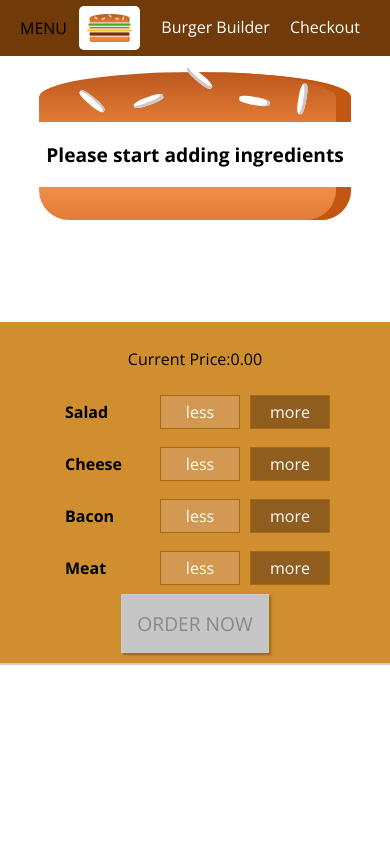
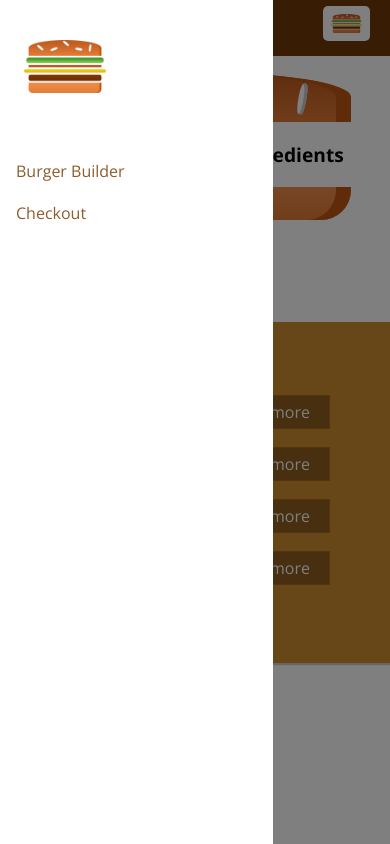
Before and after one commit to boluwatifeade1/BurgerBuild, a React (Create React App) app: page / in a window 390 px wide. Built offline with nearby package versions, Linux system fonts and the light colour scheme.

Commit message:
sidedrawer backdrop for mobile view

```diff
--- a/src/components/Layout/Layout.js
+++ b/src/components/Layout/Layout.js
@@ -1,14 +1,29 @@
-import React from 'react';
+import React, {Component} from 'react';
 import Aux from '../../hoc/Aux';
 import classes from './Layout.module.css'
 import Toolbar from '../Navigation/Toolbar/Toolbar'
-const layout = (props) => (
-  <Aux>
-    <Toolbar />
-    <main className={classes.content}>
-      {props.children}
-    </main>
-  </Aux>
-);
+import SideDrawer from '../SideDrawer/SideDrawer'
 
-export default layout;
+class Layout extends Component {
+  state = {
+    showSideDrawer: true
+  }
+
+  sideDrawerCloseHandler = () => {
+    this.setState({showSideDrawer:false})
+  }
+
+  render () {
+    return (
+      <Aux>
+        <Toolbar />
+        <SideDrawer closed={this.sideDrawerCloseHandler} open={this.state.showSideDrawer}/>
+        <main className={classes.content}>
+          {this.props.children}
+        </main>
+      </Aux>
+    )
+  }
+}
+
+export default Layout;
--- a/src/components/Logo/Logo.js
+++ b/src/components/Logo/Logo.js
@@ -3,7 +3,7 @@ import burgerLogo from '../../assets/images/burger-logo.png'
 import classes from './Logo.module.css'
 
 const logo = props => (
-  <div className={classes.Logo}>
+  <div className={classes.Logo} style={{height:props.height}}>
     <img src={burgerLogo} alt='My burger' />
   </div>
 )
--- a/src/components/Navigation/Navigationitem/Navigationitem.module.css
+++ b/src/components/Navigation/Navigationitem/Navigationitem.module.css
@@ -1,7 +1,29 @@
+.NavigationItem {
+  margin: 10px 0 ;
+  box-sizing: border-box;
+  display: block;
+  width: 100%;
+}
+
+.NavigationItem a {
+  color: #8f5c2c;
+  text-decoration: none;
+  width: 100%;
+  box-sizing: border-box;
+  display: block;
+}
+
+.NavigationItem a:hover,
+.NavigationItem a:active,
+.NavigationItem a:active {
+  color: #40a4c8;
+}
+
+@media (min-width: 500px ) {
   .NavigationItem {
     margin: 0;
-  box-sizing: border-box;
     display: flex;
+    width: auto;
     height: 100%;
     align-items: center;
 
@@ -9,12 +31,9 @@
 
   .NavigationItem a {
     color: white;
-  text-decoration: none;
     height: 100%;
     padding: 16px 10px;
     border-bottom: 4px solid transparent;
-  box-sizing: border-box;
-  display: block;
   }
 
   .NavigationItem a:hover,
@@ -24,3 +43,4 @@
     border-bottom: 4px solid #40a4c8;
     color: white;
   }
+}
--- a/src/components/Navigation/Navigationitems/Navigationitems.module.css
+++ b/src/components/Navigation/Navigationitems/Navigationitems.module.css
@@ -3,6 +3,13 @@
   padding: 0;
   list-style: none;
   display: flex;
+  flex-flow: column;
   align-items: center;
   height: 100%;
 }
+
+@media (min-width: 500px) {
+  .NavigationItems {
+    flex-flow: row;
+  }
+}
--- a/src/components/Navigation/Toolbar/Toolbar.js
+++ b/src/components/Navigation/Toolbar/Toolbar.js
@@ -5,8 +5,10 @@ import NavigationItems from '../Navigationitems/Navigationitems'
 const toolbar = props => (
   <header className={classes.Toolbar}>
     <div>MENU</div>
-    <Logo />
-    <nav>
+      <div className={classes.Logo}>
+        <Logo/>
+      </div>
+    <nav className={classes.DesktopOnly}>
       <NavigationItems />
     </nav>
   </header>
--- a/src/components/Navigation/Toolbar/Toolbar.module.css
+++ b/src/components/Navigation/Toolbar/Toolbar.module.css
@@ -17,3 +17,13 @@
   height: 100%;
 
 }
+
+.Logo {
+  height: 80%;
+}
+
+@media (max-width: 499px) {
+  .DesktopOnly {
+    display: none;
+  }
+}
--- a/src/components/SideDrawer/SideDrawer.js
+++ b/src/components/SideDrawer/SideDrawer.js
@@ -2,15 +2,26 @@ import React from 'react'
 import Logo from '../Logo/Logo'
 import NavigationItems from '../Navigation/Navigationitems/Navigationitems'
 import classes from './SideDrawer.module.css'
+import Backdrop from '../UI/Backdrop/Backdrop'
+import Aux from '../../hoc/Aux'
 
-const sideDrawer = props => {
+const sideDrawer = (props) => {
+  let attachedClasses = [classes.SideDrawer, classes.Close];
+  if (props.open) {
+    attachedClasses = [classes.SideDrawer, classes.Open]
+  }
   return (
-    <div>
-      <Logo />
-      <nav>
-        <NavigationItems></NavigationItems>
-      </nav>
-    </div>
+    <Aux>
+      <Backdrop show={props.open} clicked={props.closed}/>
+      <div className={attachedClasses.join(' ')}>
+        <div className={classes.Logo}>
+          <Logo/>
+        </div>
+        <nav>
+          <NavigationItems></NavigationItems>
+        </nav>
+      </div>
+    </Aux>
   );
 }
 
--- a/src/components/SideDrawer/SideDrawer.module.css
+++ b/src/components/SideDrawer/SideDrawer.module.css
@@ -12,6 +12,8 @@
   transition: transform 0.3s ease-out;
 }
 
+
+
 @media (min-width: 500px) {
   .SideDrawer {
     display: none
@@ -19,9 +21,14 @@
 }
 
 .Open {
-  transform: translateX(0)
+  transform: translateX(0);
 }
 
 .Close {
-  transform: translateX(-100)
+  transform: translateX(-100%);
 }
+
+.Logo {
+  height: 11%;
+  margin-bottom: 32px;
+}
```
Lines whose indentation alone changed are shown as unchanged.
